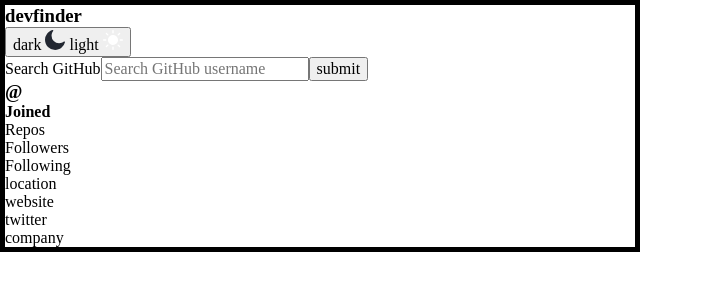
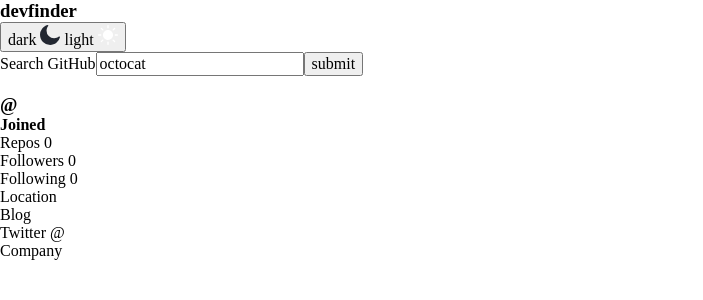
Before and after one commit to RMK-creative/github-search_compositionAPI, a Vue app: page / in a window 1280 px wide. Shown: the top 300 px of the page, without its empty margins (0-703 px from the left). Built offline with nearby package versions, Linux system fonts and the light colour scheme.

Commit message:
inject store & add dynamic data to template

```diff
--- a/src/components/UserCard.vue
+++ b/src/components/UserCard.vue
@@ -17,9 +17,10 @@
         </nav>
 
         <section class="search">
-          <form action="user__search" @submit.prevent="searchUser">
+          <form action="user__search" @submit.prevent="store.methods.getUser()">
             <label for="">Search GitHub</label>
             <input
+              v-model="searchInput"
               type="text"
               placeholder="Search GitHub username"
               name="user__search"
@@ -32,25 +33,31 @@
 
         <section class="user">
           <header>
-            <!-- <img :src="user.avatar" alt="" /> -->
-            <h2 class="user__name"></h2>
-            <h3 class="user__handle">@</h3>
-            <h4 class="user__joined">Joined</h4>
-            <p class="user__blurb"></p>
+            <img :src="store.state.user.avatar" alt="" width="117" />
+            <h2 class="user__name">{{ store.state.user.name }}</h2>
+            <h3 class="user__handle">@{{ store.state.user.handle }}</h3>
+            <h4 class="user__joined">Joined {{ store.state.user.joined }}</h4>
+            <p class="user__blurb">{{ store.state.user.bio }}</p>
 
             <section class="user__stats">
               <ul>
                 <li>
                   <span class="user__stat-label">Repos </span>
-                  <span class="user__stat-number"></span>
+                  <span class="user__stat-number">{{
+                    store.state.user.repos
+                  }}</span>
                 </li>
                 <li>
                   <span class="user__stat-label">Followers </span>
-                  <span class="user__stat-number"></span>
+                  <span class="user__stat-number">{{
+                    store.state.user.followers
+                  }}</span>
                 </li>
                 <li>
                   <span class="user__stat-label">Following </span>
-                  <span class="user__stat-number"></span>
+                  <span class="user__stat-number">{{
+                    store.state.user.following
+                  }}</span>
                 </li>
               </ul>
             </section>
@@ -59,19 +66,19 @@
               <ul class="contact">
                 <li>
                   <span></span>
-                  location
+                  Location {{ store.state.user.location }}
                 </li>
                 <li>
                   <span></span>
-                  website
+                  Blog {{ store.state.user.blog }}
                 </li>
                 <li>
                   <span></span>
-                  twitter
+                  Twitter @{{ store.state.user.twitter }}
                 </li>
                 <li>
                   <span></span>
-                  company
+                  Company {{ store.state.user.company }}
                 </li>
               </ul>
             </section>
@@ -82,12 +89,27 @@
   </main>
 </template>
 
-<script></script>
+<script>
+import { inject, computed } from "vue";
+
+export default {
+  setup() {
+    const store = inject("store");
+    const searchInput = computed({
+      get() {
+        return store.state.userSearch;
+      },
+      set(val) {
+        store.methods.setUserSearch(val);
+      },
+    });
+    return {
+      store,
+      searchInput,
+    };
+  },
+};
+</script>
 
 <!-- Add "scoped" attribute to limit CSS to this component only -->
-<style scoped>
-.user-card {
-  border: 5px solid black;
-  max-width: 40rem;
-}
-</style>
+<style scoped></style>
```
